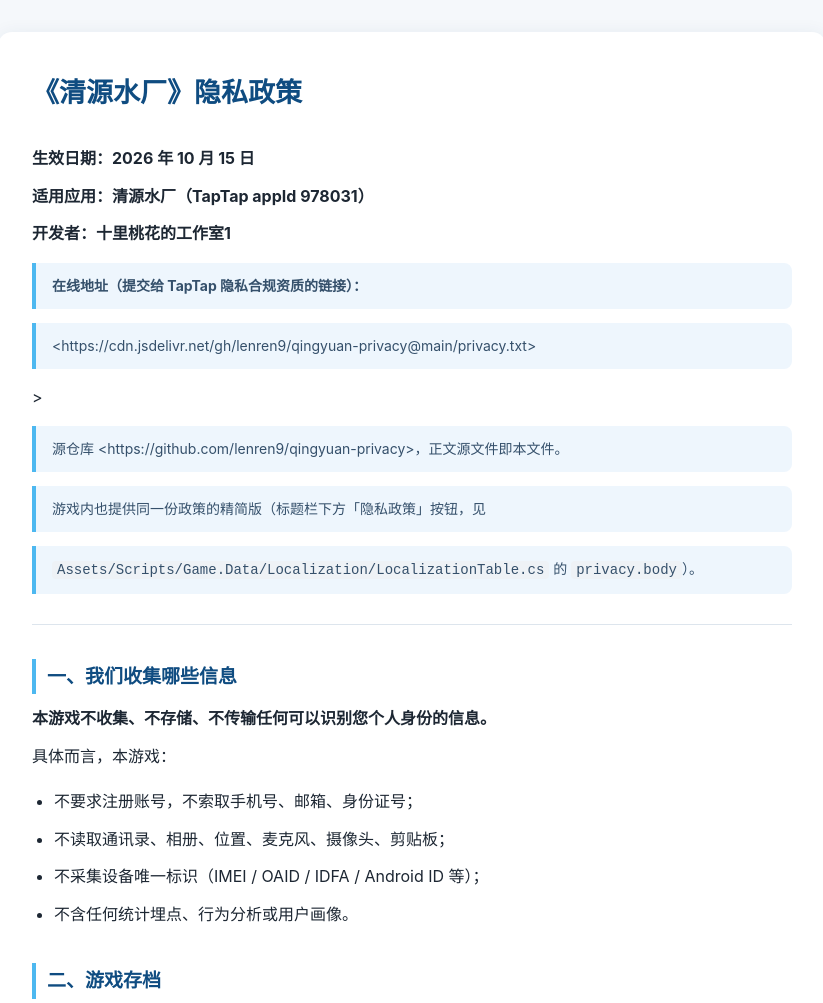
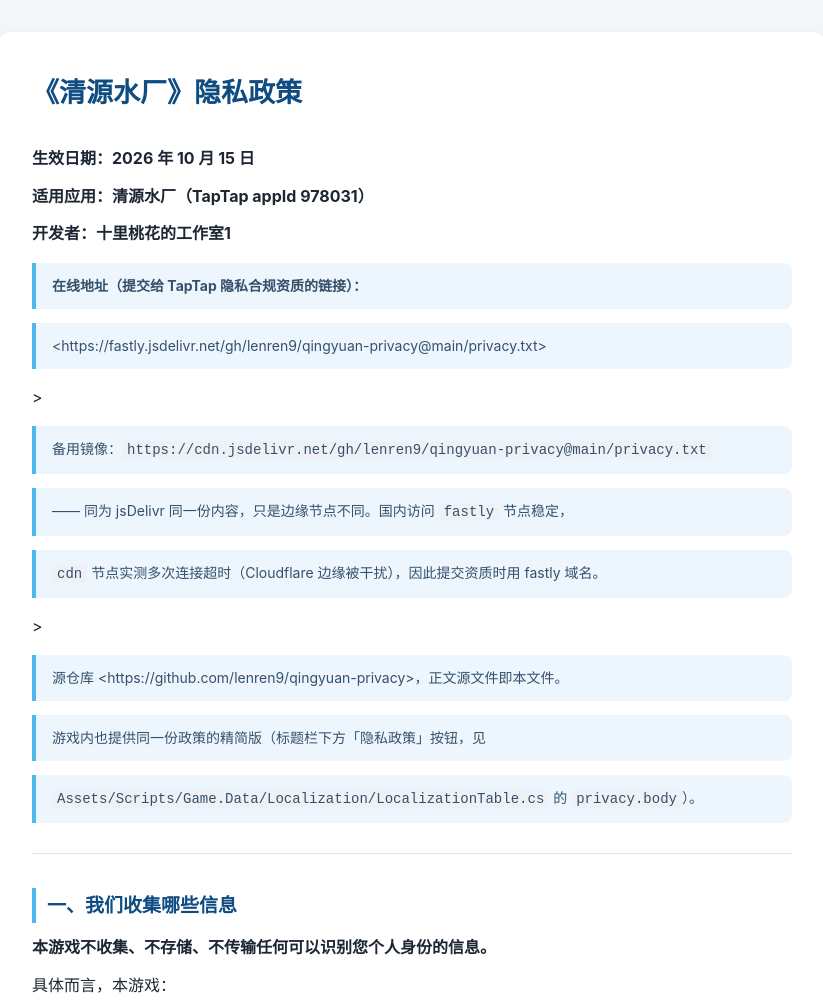
Before and after one commit to lenren9/qingyuan-privacy, a plain HTML site: page index.html in a window 1280 px wide. Shown: the top 1003 px of the page, without its empty margins (228-1051 px from the left). Drawn offline with Linux system fonts and the light colour scheme.

Commit message:
更新隐私政策网页版

```diff
--- a/index.html
+++ b/index.html
@@ -46,7 +46,11 @@
 <p><strong>适用应用：清源水厂（TapTap appId 978031）</strong></p>
 <p><strong>开发者：十里桃花的工作室1</strong></p>
 <blockquote><strong>在线地址（提交给 TapTap 隐私合规资质的链接）：</strong></blockquote>
-<blockquote>&lt;https://cdn.jsdelivr.net/gh/lenren9/qingyuan-privacy@main/privacy.txt&gt;</blockquote>
+<blockquote>&lt;https://fastly.jsdelivr.net/gh/lenren9/qingyuan-privacy@main/privacy.txt&gt;</blockquote>
+<p>&gt;</p>
+<blockquote>备用镜像：<code>https://cdn.jsdelivr.net/gh/lenren9/qingyuan-privacy@main/privacy.txt</code></blockquote>
+<blockquote>—— 同为 jsDelivr 同一份内容，只是边缘节点不同。国内访问 <code>fastly</code> 节点稳定，</blockquote>
+<blockquote><code>cdn</code> 节点实测多次连接超时（Cloudflare 边缘被干扰），因此提交资质时用 fastly 域名。</blockquote>
 <p>&gt;</p>
 <blockquote>源仓库 &lt;https://github.com/lenren9/qingyuan-privacy&gt;，正文源文件即本文件。</blockquote>
 <blockquote>游戏内也提供同一份政策的精简版（标题栏下方「隐私政策」按钮，见</blockquote>
```
